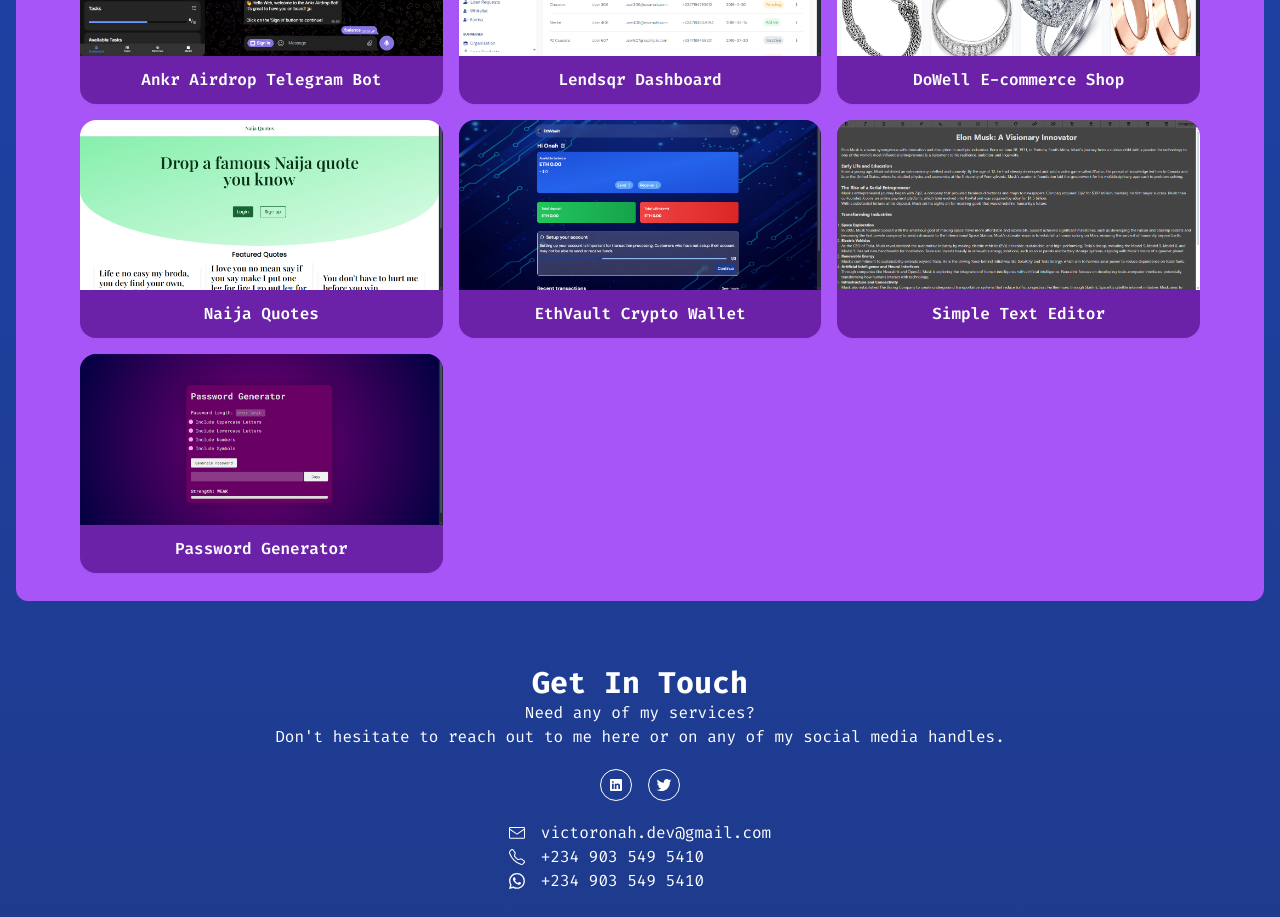
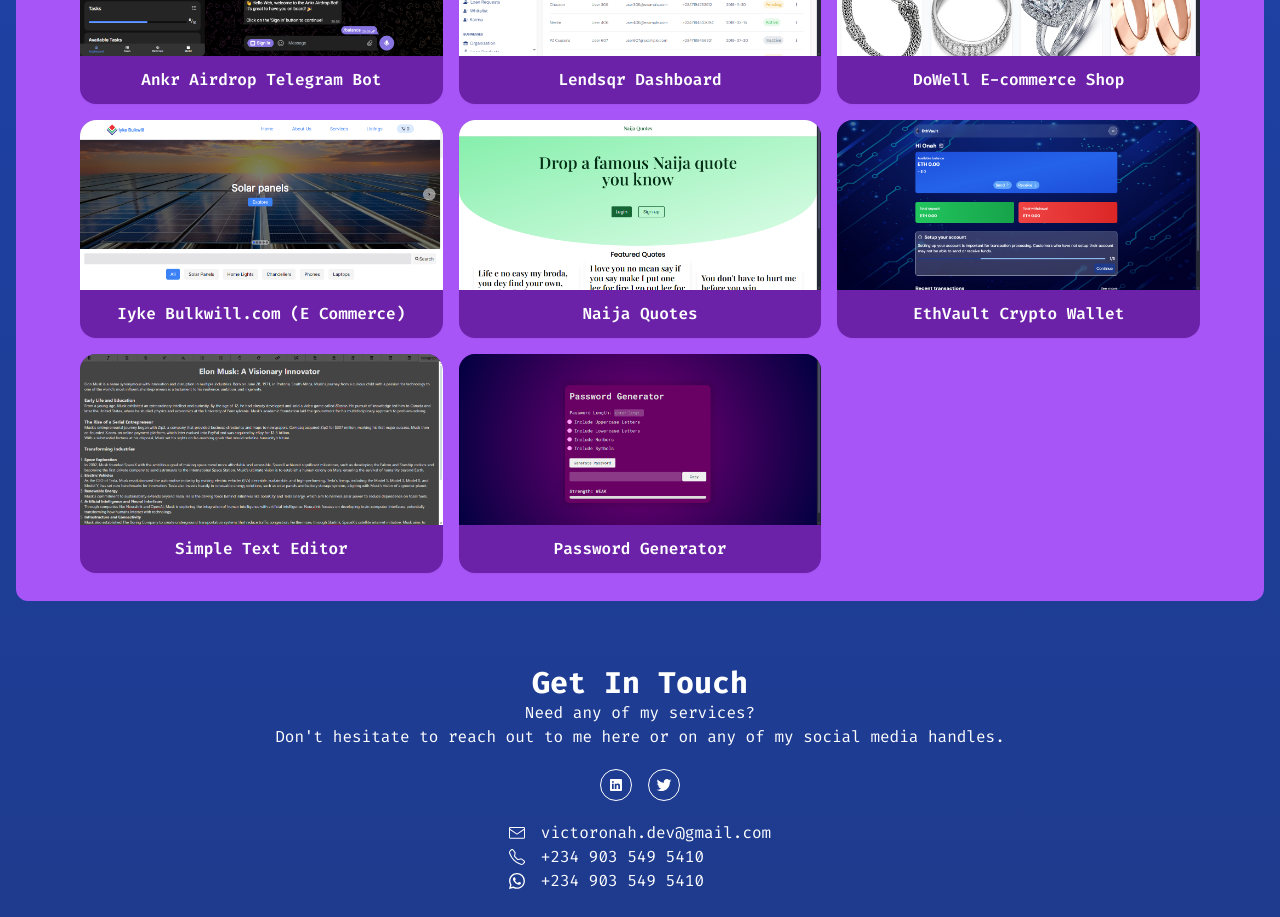
Before and after one commit to Victor-Onah/portfolio, a React (Vite) app: page / in a window 1280 px wide. Shown: the part 2300-3217 px from the top of the page. Built offline with nearby package versions, Linux system fonts and the light colour scheme.

Commit message:
Added one more project

```diff
--- a/src/components/Projects.tsx
+++ b/src/components/Projects.tsx
@@ -15,6 +15,11 @@ const projects = [
         name: "DoWell E-commerce Shop",
         link: "https://victor-onah.github.io/dowell-shop/",
         imageUrl: "/images/dowell-shop.png"
+    },
+    {
+        name: "Iyke Bulkwill.com (E Commerce)",
+        link: "https://iyke-bulkwill-qw1o.onrender.com/",
+        imageUrl: "/images/iyke-bulkwill.png"
     },
     {
         name: "Naija Quotes",
```
Also changed, not shown: public/images/iyke-bulkwill.png (added).
